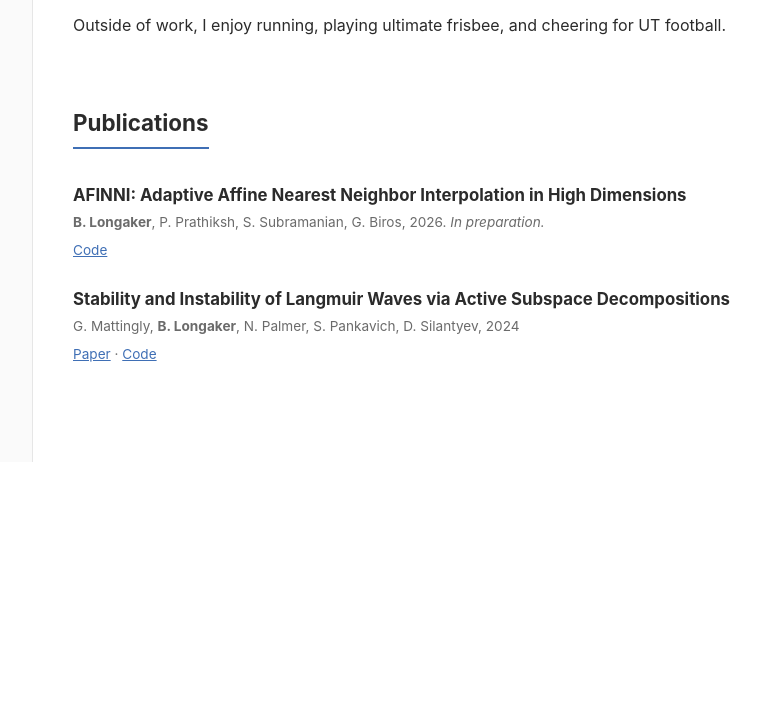
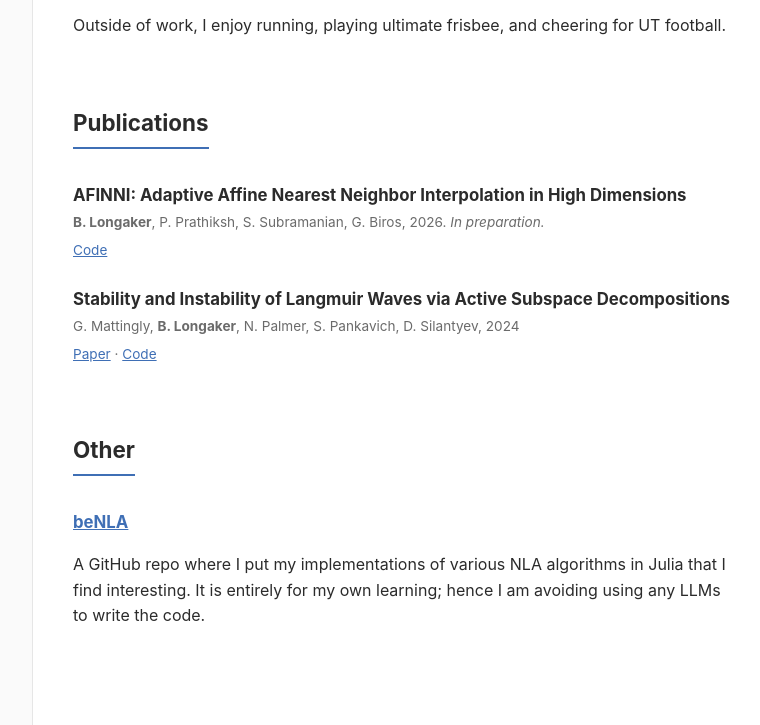
Before and after one commit to blongaker/blongaker.github.io, a plain HTML site: page index.html in a window 1280 px wide. Shown: the part 696-1421 px from the top of the page, without its empty margins (367-1127 px from the left). Before the commit the page ends 1158 px from the top, so only its background shows below. Drawn offline with Linux system fonts and the light colour scheme; some icons are missing.

Commit message:
Added beNLA

```diff
--- a/index.html
+++ b/index.html
@@ -36,6 +36,7 @@
       <nav class="masthead">
         <a href="#about">About Me</a>
         <a href="#publications">Publications</a>
+        <a href="#other">Other</a>
       </nav>
 
       <section id="about">
@@ -82,6 +83,17 @@
         </div>
       </section>
 
+      <section id="other">
+        <h2>Other</h2>
+        <div class="entry">
+          <h3><a href="https://github.com/blongaker/beNLA">beNLA</a></h3>
+          <p>
+            A GitHub repo where I put my implementations of various NLA algorithms in Julia that I find interesting.
+            It is entirely for my own learning; hence I am avoiding using any LLMs to write the code.
+          </p>
+        </div>
+      </section>
+
     </div>
 
   </div>
```
